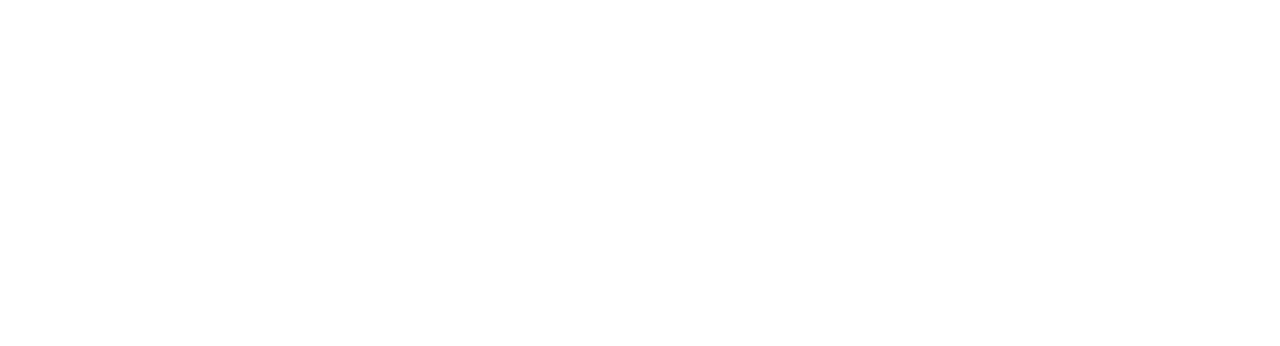
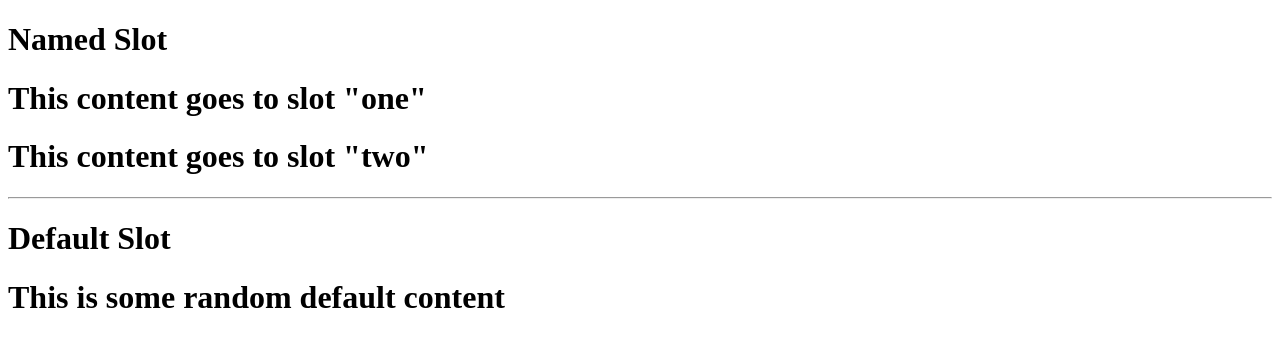
Before and after one commit to nehaumbre/vueP, a Vue app in the folder vue-project/: page / in a window 1280 px wide. Shown: the top 346 px of the page. Built offline with nearby package versions, Linux system fonts and the light colour scheme.

Commit message:
Slots
Signed-off-by: nehaumbre <nehaumbre28@gmail.com>

```diff
--- a/vue-project/src/App.vue
+++ b/vue-project/src/App.vue
@@ -22,6 +22,11 @@
 // import CustomValidatorProps from './components/CustomValidatorProps.vue';
 // import ComponentEvent from './components/ComponentEvent.vue';
 // import FormComponent from './components/FormComponent.vue';
+// import Slots from './components/Slots.vue';
+// import FallbackSlot from './components/FallbackSlot.vue';
+import NamedSlot from "./components/NamedSlot.vue";
+import DefaultSlot from "./components/DefaultSlot.vue";
+
 // import { ref } from 'vue';
 // const count = ref(0)
 // const firstname = ref('John')
@@ -53,6 +58,30 @@
   <!-- <h1>Count: {{ count }}</h1> -->
   <!-- <ComponentEvent @incrementCounter="count++"/> -->
   <!-- <FormComponent @userinfo = "formHandler"/> -->
+  <!-- <Slots>
+    <h1>content 1</h1>
+    <h2>content 2</h2>
+  </Slots> -->
+  <!-- <FallbackSlot></FallbackSlot> -->
+  <!-- <FallbackSlot><p>
+    Fallback doesnt apply here because content is provided
+    </p></FallbackSlot> -->
+  <NamedSlot>
+    <!-- v-slot:one -->
+    #two
+    <template v-slot:one>
+      <h1>This content goes to slot "one"</h1>
+    </template>
+    <template #two>
+      <h1>This content goes to slot "two"</h1>
+    </template>
+  </NamedSlot>
+  <hr>
+  <DefaultSlot>
+    <template #default>
+      <h1>This is some random default content</h1>
+    </template>
+  </DefaultSlot>
 </template>
 
 <style scoped></style>
--- /dev/null
+++ b/vue-project/src/components/DefaultSlot.vue
@@ -0,0 +1,7 @@
+<script setup>
+
+</script>
+<template>
+    <h1>Default Slot</h1>
+    <slot></slot>
+</template>
--- /dev/null
+++ b/vue-project/src/components/FallbackSlot.vue
@@ -0,0 +1,6 @@
+<script setup>
+
+</script>
+<template>
+    <slot><h1>(this is default content)Fallback in slots</h1></slot>
+</template>
--- /dev/null
+++ b/vue-project/src/components/NamedSlot.vue
@@ -0,0 +1,8 @@
+<script setup>
+
+</script>
+<template>
+    <h1>Named Slot</h1>
+    <slot name="one"></slot>
+    <slot name="two"></slot>
+</template>
--- /dev/null
+++ b/vue-project/src/components/Slots.vue
@@ -0,0 +1,7 @@
+<script setup>
+
+</script>
+<template>
+    <h1>Slots</h1>
+    <slot></slot>
+</template>
```
